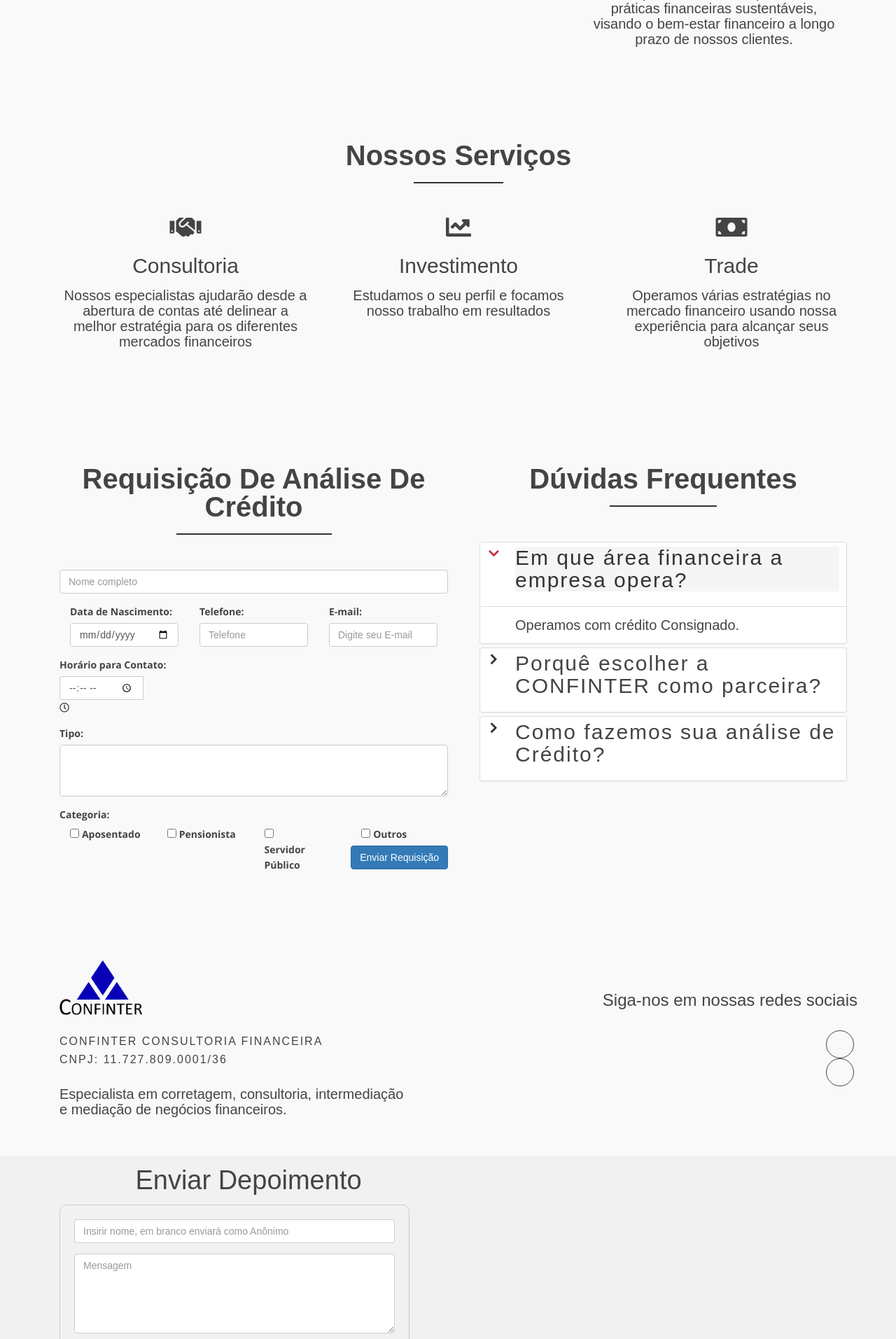
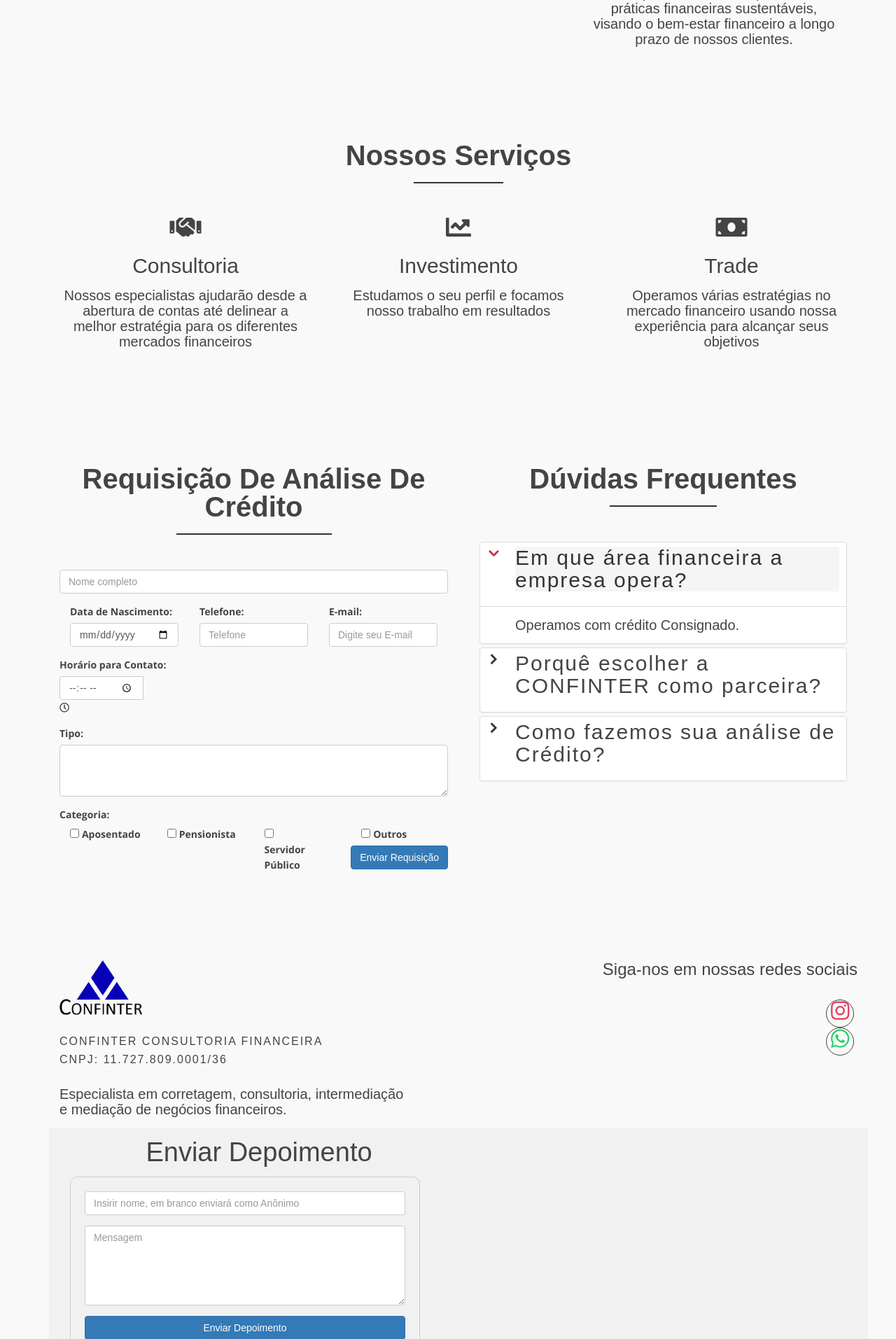
Before and after one commit to finandolopes/DRP01-PJI110-SALA-007GRUPO-017, a PHP site: page / in a window 1280 px wide. Shown: the part 1374-3287 px from the top of the page at 70% size. Run offline with PHP 8.4, Linux system fonts and the light colour scheme; data that the repository does not hold is empty; some web fonts are replaced.

Commit message:
Update index.php

```diff
--- a/index.php
+++ b/index.php
@@ -292,7 +292,7 @@
        /* Estilizando os ícones */
        .floating-buttons a i {
            color: #fff; /* Definindo a cor do ícone */
-           font-size: 18px; /* Tamanho do ícone */
+           font-size: 30px; /* Tamanho do ícone */
        }
    </style>
    <style>
@@ -327,6 +327,27 @@
         width: 100%;
         height: 100%;
         border: 0;
+    }
+</style>
+<style>
+    /* Estilizando os ícones das redes sociais */
+    .footer-icons .fab.fa-instagram,
+    .footer-icons .fab.fa-whatsapp {
+        font-size: 30px; /* Ajuste o tamanho do ícone */
+    }
+
+    .footer-icons .fab.fa-instagram {
+        color: #e4405f; /* Cor do Instagram */
+    }
+
+    .footer-icons .fab.fa-whatsapp {
+        color: #25d366; /* Cor do WhatsApp */
+    }
+
+    /* Remover estilo padrão dos links */
+    .footer-icons a {
+        text-decoration: none; /* Remove sublinhado */
+        display: inline-block; /* Transforma em bloco para ajuste de tamanho */
     }
 </style>
 </head>
@@ -896,41 +917,26 @@
                                     </div>
                                 </div>
                             </div>
+                            <div class="container mt-5">
+                                <div class="row">
                                     <div class="col-md-6 col-sm-6 col-xs-12">
                                         <div class="footer-content">
-                                    <div>
-                                        <br /><br />
                                             <h4 class="footer-title-icons">
                                                 <div class="br">Siga-nos em nossas redes sociais</div>
-
                                             </h4>
                                             <div class="footer-icons">
                                                 <ul>
                                                     <li>
-                                                    <a href="https://www.instagram.com/confintersp?igsh=a3NuaGJrem5pYzZu" target="_blank"><i class="fa fa-instagram"></i></a>
-                                                    <a href="https://api.whatsapp.com/send?phone=11948016298" target="_blank"><i class="fa fa-whatsapp"></i></a>
+                                                        <a href="https://www.instagram.com/confintersp?igsh=a3NuaGJrem5pYzZu" target="_blank"><i class="fab fa-instagram"></i></a>
+                                                        <a href="https://api.whatsapp.com/send?phone=11948016298" target="_blank"><i class="fab fa-whatsapp"></i></a>
                                                     </li>
-                                                <style>
-                                                    /* Estilizando os ícones das redes sociais */
-                                                    .fa-instagram {
-                                                        color: #e4405f; /* Cor do Instagram */
-                                                        font-size: 130%; /* Aumenta o tamanho em 30% */
-                                                    }
-
-                                                    .fa-whatsapp {
-                                                        color: #25d366; /* Cor do WhatsApp */
-                                                        font-size: 130%; /* Aumenta o tamanho em 30% */
-                                                    }
-                                                </style>
                                                 </ul>
                                             </div>
                                         </div>
                                     </div>
                                 </div>
                             </div>
-                    </div>
-                </div>
-        </div>
+
   <div class="footer-area-bottom">
     <div class="container">
         <div class="row">
```
Lines whose indentation alone changed are shown as unchanged.
